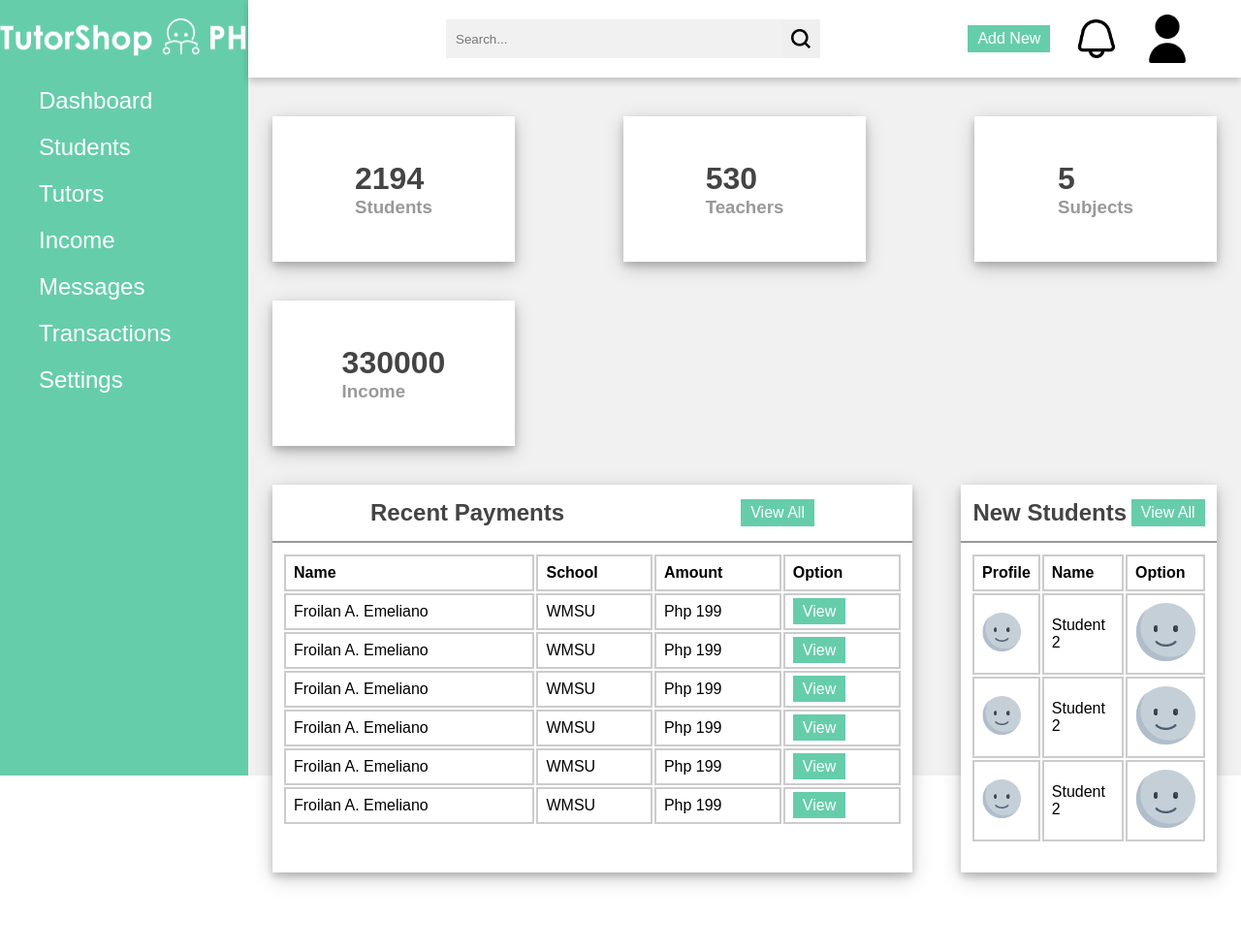
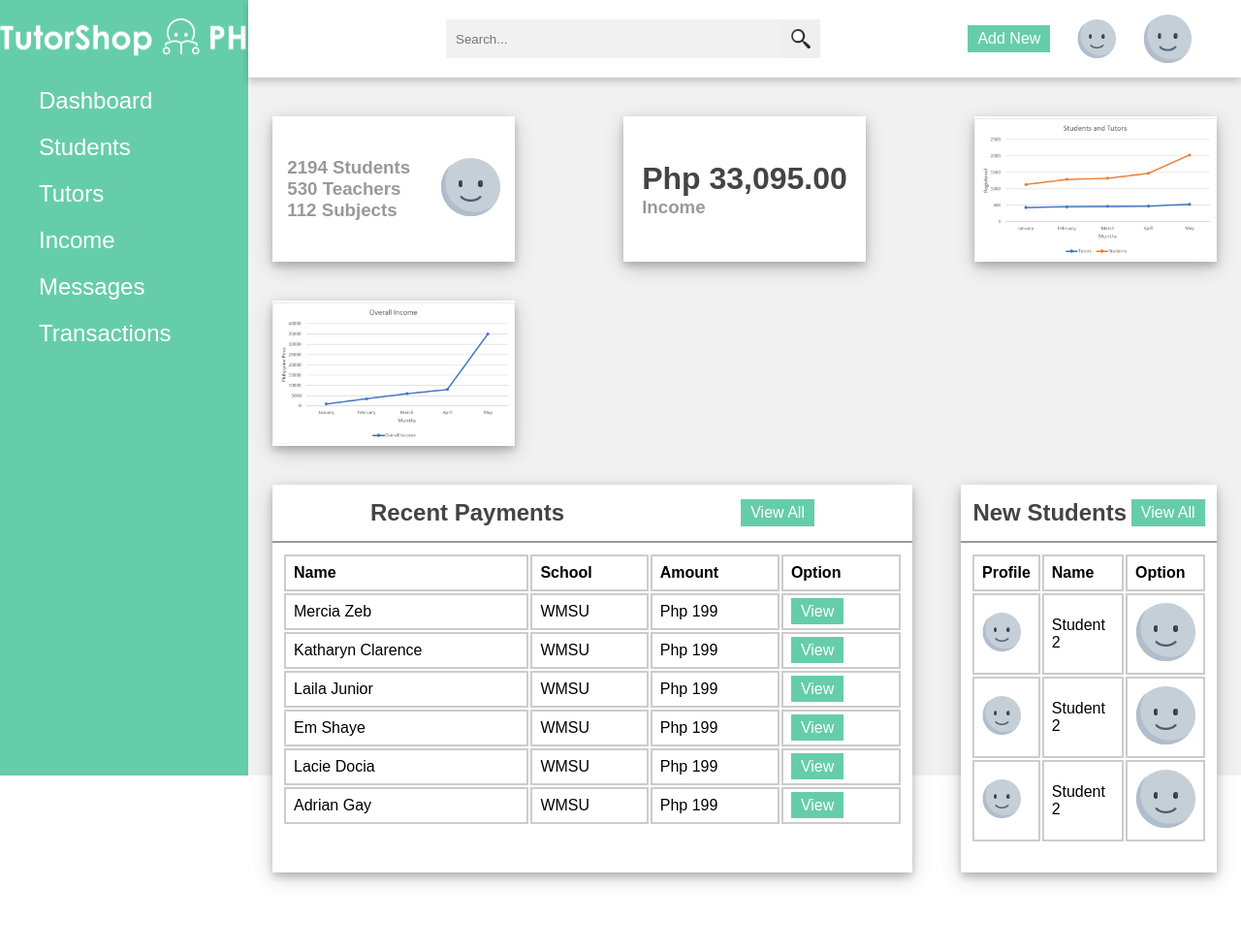
Before and after one commit to lazzervan/tutorshopadmin, a PHP site: page / in a window 1280 px wide. Shown: the whole page at 97% size. Run offline with PHP 8.4, Linux system fonts and the light colour scheme.

Commit message:
Update index.php

```diff
--- a/index.php
+++ b/index.php
@@ -1,21 +1,22 @@
-
 <!DOCTYPE html>
 <html lang="en">
+
 <head>
     <meta charset="UTF-8">
     <meta http-equiv="X-UA-Compatible" content="IE=edge">
     <meta name="viewport" content="width=device-width, initial-scale=1.0">
-    <!-- <link href="https://cdn.jsdelivr.net/npm/bootstrap@5.1.3/dist/css/bootstrap.min.css" rel="stylesheet" integrity="sha384-1BmE4kWBq78iYhFldvKuhfTAU6auU8tT94WrHftjDbrCEXSU1oBoqyl2QvZ6jIW3" crossorigin="anonymous">-->
     <link rel="stylesheet" href="css/style.css">
     <title>Tutorshop Admin Panel</title>
+
 </head>
+
 <body>
-<div class="side-menu">
+    <div class="side-menu">
         <div class="brand-name">
             <img src="img/logo-white.png" alt="" width="140px">
         </div>
         <ul>
-            <a href="index.php">
+            <a href="index.html">
                 <li><span>Dashboard</span></li>
             </a>
             <a href="students.html">
@@ -33,9 +34,6 @@
             <a href="transactions.html">
                 <li><span>Transactions</span></li>
             </a>
-            <a href="settings.html">
-                <li><span>Settings</span></li>
-            </a>
         </ul>
     </div>
     <div class="container">
@@ -43,13 +41,13 @@
             <div class="nav">
                 <div class="search">
                     <input type="text" placeholder="Search...">
-                    <button type="submit"><img src="icon/search (1).png" alt="" ></button>
+                    <button type="submit"><img src="icon/search.png" alt="" ></button>
                 </div>
                 <div class="user">
                     <a href="#" class="btn">Add New</a>
-                    <img src="icon/bell.png" alt="">
+                    <img src="icon/smile.png" alt="">
                     <div class="img-case">
-                        <img src="icon/user.png" alt="">
+                        <img src="icon/smile.png" alt="">
                     </div>
                 </div>
             </div>
@@ -58,27 +56,26 @@
             <div class="cards">
                 <div class="card">
                     <div class="box">
-                        <h1>2194</h1>
-                        <h3>Students</h3>
+                        <h3>2194 Students</h3>
+                        <h3>530 Teachers</h3>
+                        <h3>112 Subjects</h3>
+                    </div>
+                    <div class="icon-case">
+                        <img src="icon/smile.png" alt="">
                     </div>
                 </div>
                 <div class="card">
                     <div class="box">
-                        <h1>530</h1>
-                        <h3>Teachers</h3>
+                        <h1>Php 33,095.00</h1>
+                        <h3>Income</h3>
                     </div>
+
                 </div>
                 <div class="card">
-                    <div class="box">
-                        <h1>5</h1>
-                        <h3>Subjects</h3>
-                    </div>
+                    <img src="image/graph1.png" style="max-width: 100%; max-height: 100%;" alt="">
                 </div>
                 <div class="card">
-                    <div class="box">
-                        <h1>330000</h1>
-                        <h3>Income</h3>
-                    </div>
+                    <img src="image/graph2.png" style="max-width: 100%; max-height: 100%;" alt="">
                 </div>
             </div>
             <div class="content-2">
@@ -95,7 +92,7 @@
                             <th>Option</th>
                         </tr>
                         <tr>
-                            <td>Froilan A. Emeliano</td>
+                            <td>Mercia Zeb</td>
                             <td>WMSU</td>
                             <td>Php 199</td>
                             <td>
@@ -103,7 +100,7 @@
                             </td>
                         </tr>
                         <tr>
-                            <td>Froilan A. Emeliano</td>
+                            <td>Katharyn Clarence</td>
                             <td>WMSU</td>
                             <td>Php 199</td>
                             <td>
@@ -111,7 +108,7 @@
                             </td>
                         </tr>
                         <tr>
-                            <td>Froilan A. Emeliano</td>
+                            <td>Laila Junior</td>
                             <td>WMSU</td>
                             <td>Php 199</td>
                             <td>
@@ -119,7 +116,7 @@
                             </td>
                         </tr>
                         <tr>
-                            <td>Froilan A. Emeliano</td>
+                            <td>Em Shaye</td>
                             <td>WMSU</td>
                             <td>Php 199</td>
                             <td>
@@ -127,7 +124,7 @@
                             </td>
                         </tr>
                         <tr>
-                            <td>Froilan A. Emeliano</td>
+                            <td>Lacie Docia</td>
                             <td>WMSU</td>
                             <td>Php 199</td>
                             <td>
@@ -135,7 +132,7 @@
                             </td>
                         </tr>
                         <tr>
-                            <td>Froilan A. Emeliano</td>
+                            <td>Adrian Gay</td>
                             <td>WMSU</td>
                             <td>Php 199</td>
                             <td>
@@ -182,4 +179,5 @@
         </div>
     </div>
 </body>
+
 </html>
```
